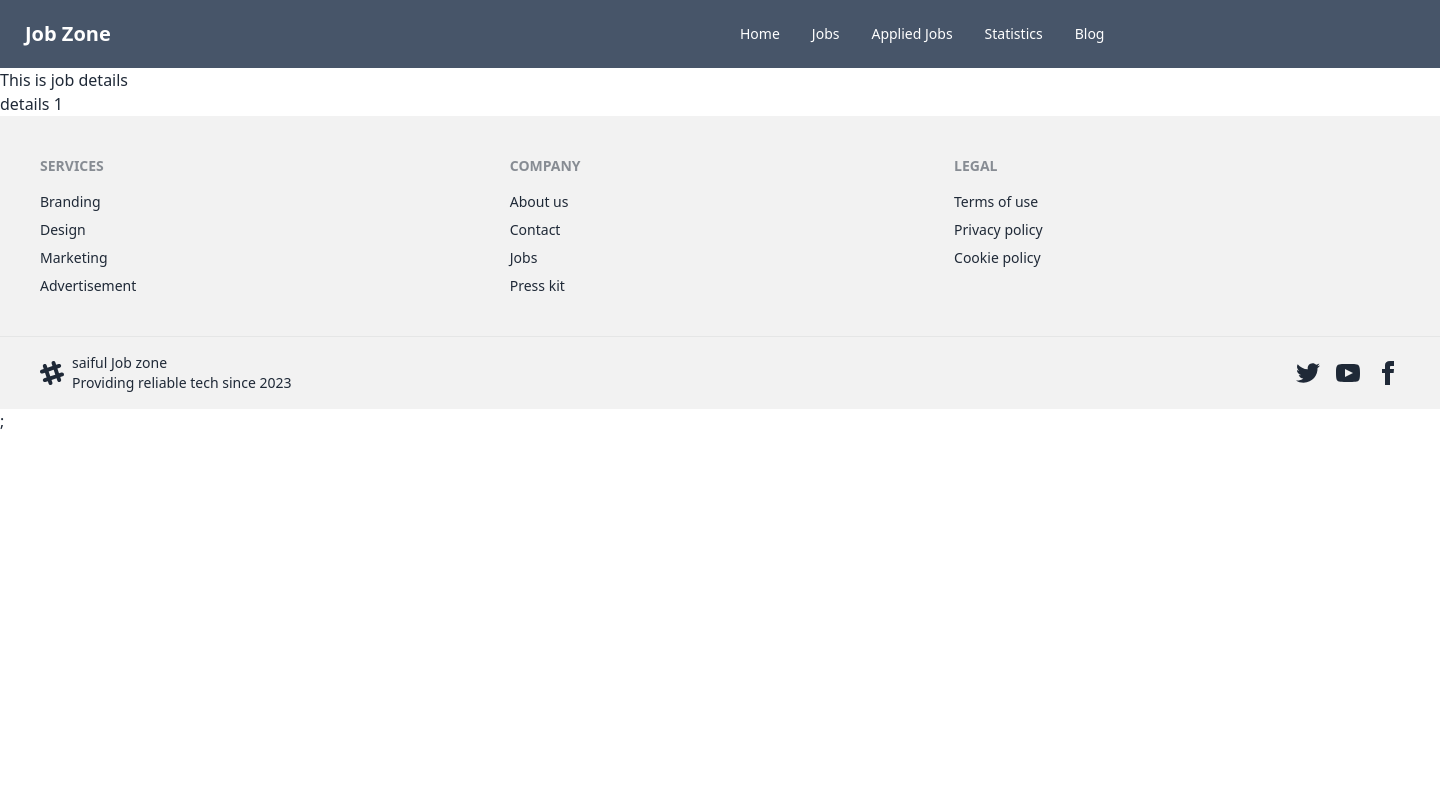
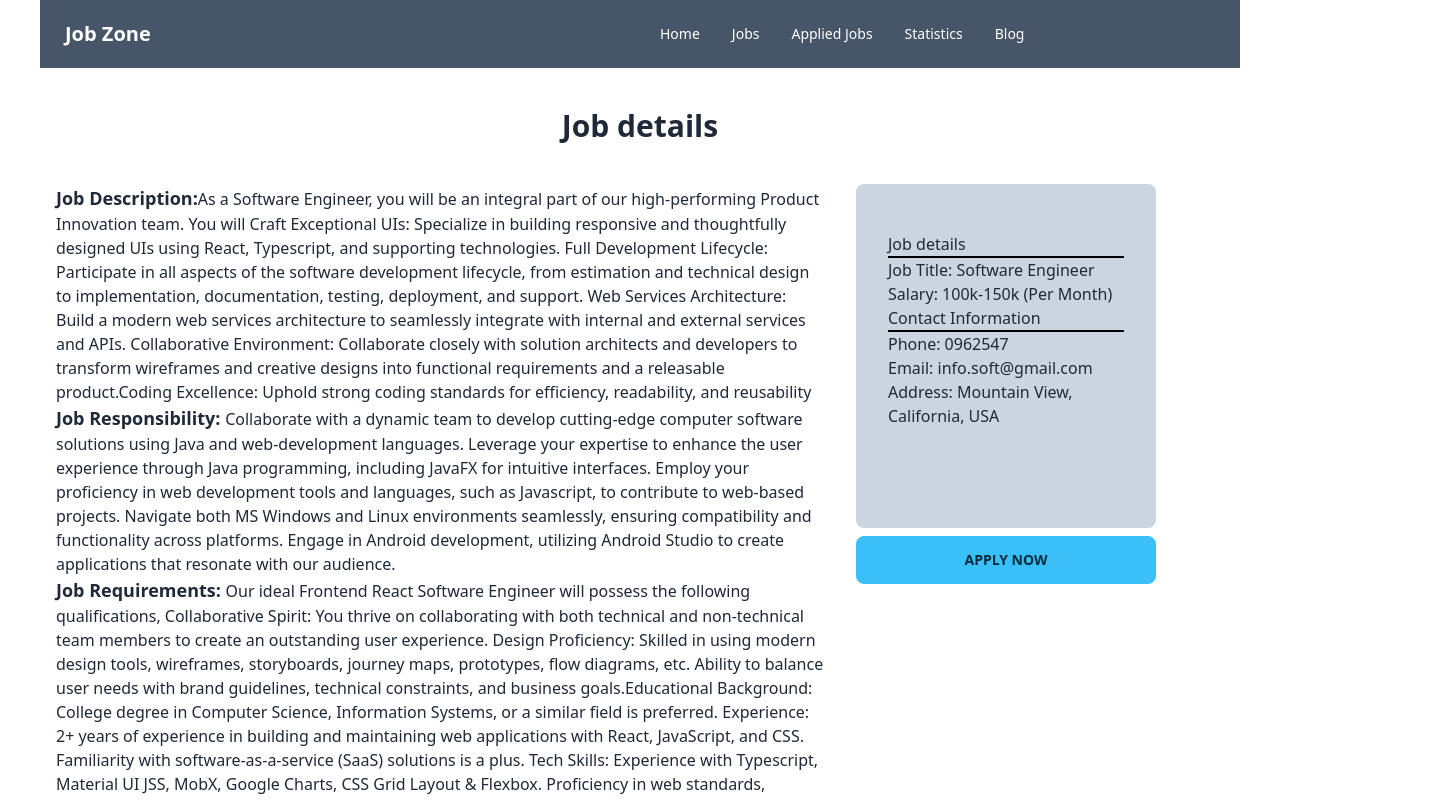
Before and after one commit to saifulislam975317/job-zone-saiful, a React (Vite) app: page /details/1 in a window 1280 px wide. Shown: the top 800 px of the page, 1440 px wide, since content can reach past the window. Built offline with nearby package versions, Linux system fonts and the light colour scheme.

Commit message:
update info

```diff
--- a/src/App.jsx
+++ b/src/App.jsx
@@ -4,7 +4,7 @@ import router from "./Routes/Routes";
 
 function App() {
   return (
-    <div className="w-[1440px] mx-auto">
+    <div className="w-[1200px] mx-auto">
       <RouterProvider router={router}></RouterProvider>;
     </div>
   );
--- a/src/components/Header/Header.jsx
+++ b/src/components/Header/Header.jsx
@@ -1,28 +1,29 @@
 import image from "../../assets/images/image.jpg";
 const Header = () => {
   return (
-    <div className="hero bg-gray-100">
-      <div className="hero-content flex-col p-24 lg:flex-row-reverse">
-        <img src={image} className="max-w-sm rounded-lg shadow-2xl" />
-        <div className="mr-24">
-          <h1 className="text-4xl font-sans font-bold">
+    <div className="md:flex lg:flex-row-reverse justify-center items-center gap-x-12  md:mt-8">
+      <div>
+        <img
+          className="w-1/3  md:w-full rounded-lg shadow-2xl"
+          src={image}
+          alt=""
+        />
+      </div>
+      <div className="p-4  space-y-2">
+        <h1 className="text-3xl font-sans font-bold">
           Building Your <br /> Bright Career Mission <br />
           <span className="text-purple-400">with Expertise</span>
         </h1>
-          <p className="py-6">
-            our vision is to empower individuals and businesses <br />
-            through innovative software solutions. We strive to be the catalyst
-            <br />
-            for digital transformation, enabling success, growth,
-            <br />
-            and excellence in the ever-evolving technological landscape.
+        <p className="text-sm">
+          our vision is to empower individuals and
+          <br /> businesses through innovative software solutions.
+          <br /> We strive to be the catalyst for digital transformation.
         </p>
         <button className="btn text-white bg-gradient-to-r  from-primary to-info">
           Get Started
         </button>
       </div>
     </div>
-    </div>
   );
 };
 
--- a/src/components/JobDetails/JobDetails.jsx
+++ b/src/components/JobDetails/JobDetails.jsx
@@ -5,8 +5,45 @@ const JobDetails = () => {
 
   return (
     <div>
-      <h1>This is job details</h1>
-      <h1>details {details.id}</h1>
+      <h1 className="md:text-center font-bold text-3xl mt-8 p-2">
+        Job details
+      </h1>
+      <div className="grid md:grid-cols-[800px,300px] my-8 gap-4 ">
+        <div className="px-4 overflow-auto">
+          <p>
+            <span className="text-lg font-bold ">Job Description:</span>
+            {details.description}
+          </p>
+          <p>
+            <span className="text-lg font-bold">Job Responsibility: </span>
+            {details.responsibility}
+          </p>
+          <p>
+            <span className="text-lg font-bold">Job Requirements: </span>
+            {details.requirements}
+          </p>
+          <p>
+            <span className="text-lg font-bold">Experiences: </span>
+            {details.experiences}
+          </p>
+        </div>
+        <div>
+          <div className="bg-slate-300 opacity-100   p-8 rounded-lg md:h-1/2">
+            <h1 className="border-b-2 border-black mt-4">Job details</h1>
+            <div>
+              <h1>Job Title: {details.jobTitle}</h1>
+              <h2>Salary: {details.salary} (Per Month)</h2>
+            </div>
+            <div>
+              <h1 className="border-b-2 border-black">Contact Information</h1>
+              <p>Phone: {details.phone}</p>
+              <p>Email: {details.email}</p>
+              <p>Address: {details.address}</p>
+            </div>
+          </div>
+          <button className="btn btn-info w-full mt-2">Apply Now</button>
+        </div>
+      </div>
     </div>
   );
 };
```
Lines whose indentation alone changed are shown as unchanged.
